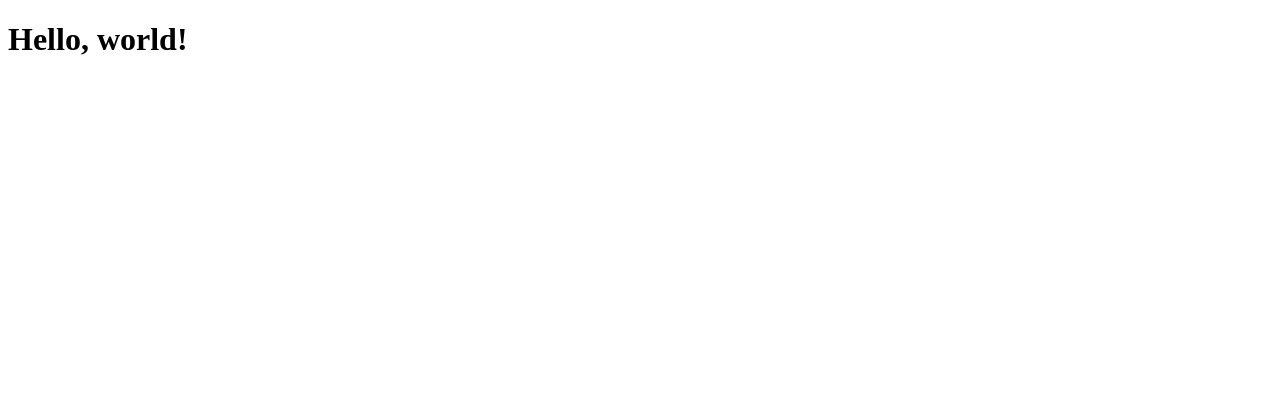
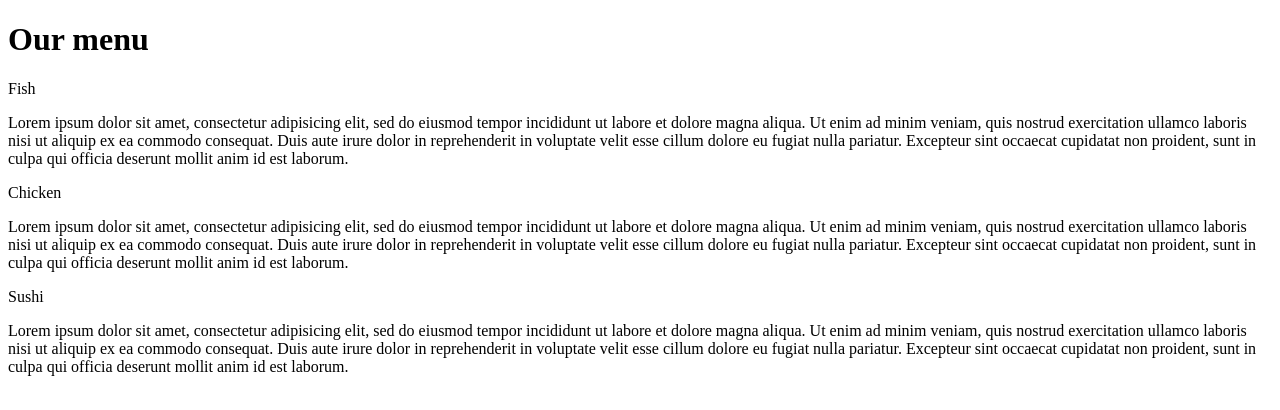
Before and after one commit to PratikVaghasiya577/mod2_solution, a plain HTML site: page index.html in a window 1280 px wide. Drawn offline with Linux system fonts and the light colour scheme.

Commit message:
Update index.html

```diff
--- a/index.html
+++ b/index.html
@@ -1,11 +1,31 @@
-<!doctype html>
-<html lang="en">
-  <head>
-    <meta charset="utf-8">
-    <meta name="viewport" content="width=device-width, initial-scale=1">
-    <title>Week2</title>
-  </head>
-  <body>
-    <h1>Hello, world!</h1>
-  </body>
+<!DOCTYPE html>
+<!DOCTYPE html>
+<html>
+<head>
+<meta charset="utf-8">
+<link rel="stylesheet" href="style.css">
+<title>module2-solution</title>
+</head>
+<body >
+<h1>Our menu</h1>
+	<section class="column-lg-4 colmn-md-6 colmn-sm-12">
+		<div>
+			<p class="sub1">Fish</p>
+			<p class="content">
+			 Lorem ipsum dolor sit amet, consectetur adipisicing elit, sed do eiusmod tempor incididunt ut labore et dolore magna aliqua. Ut enim ad minim veniam, quis nostrud exercitation ullamco laboris nisi ut aliquip ex ea commodo consequat. Duis aute irure dolor in reprehenderit in voluptate velit esse cillum dolore eu fugiat nulla pariatur. Excepteur sint occaecat cupidatat non proident, sunt in culpa qui officia deserunt mollit anim id est laborum.
+			</p>
+		</div>
+	</section>
+	<section class="column-lg-4 colmn-md-6 colmn-sm-12">
+		<div>
+			<p class="sub2">Chicken</p>
+			<p class="content">Lorem ipsum dolor sit amet, consectetur adipisicing elit, sed do eiusmod tempor incididunt ut labore et dolore magna aliqua. Ut enim ad minim veniam, quis nostrud exercitation ullamco laboris nisi ut aliquip ex ea commodo consequat. Duis aute irure dolor in reprehenderit in voluptate velit esse cillum dolore eu fugiat nulla pariatur. Excepteur sint occaecat cupidatat non proident, sunt in culpa qui officia deserunt mollit anim id est laborum.
+		</div>
+	</section>
+	<section class="column-lg-4 colmn-md-12 colmn-sm-12">
+	<div>
+		<p class="sub3">Sushi</p>
+			<p class="content">Lorem ipsum dolor sit amet, consectetur adipisicing elit, sed do eiusmod tempor incididunt ut labore et dolore magna aliqua. Ut enim ad minim veniam, quis nostrud exercitation ullamco laboris nisi ut aliquip ex ea commodo consequat. Duis aute irure dolor in reprehenderit in voluptate velit esse cillum dolore eu fugiat nulla pariatur. Excepteur sint occaecat cupidatat non proident, sunt in culpa qui officia deserunt mollit anim id est laborum.</p>
+	</div>
+</body>
 </html>
```
